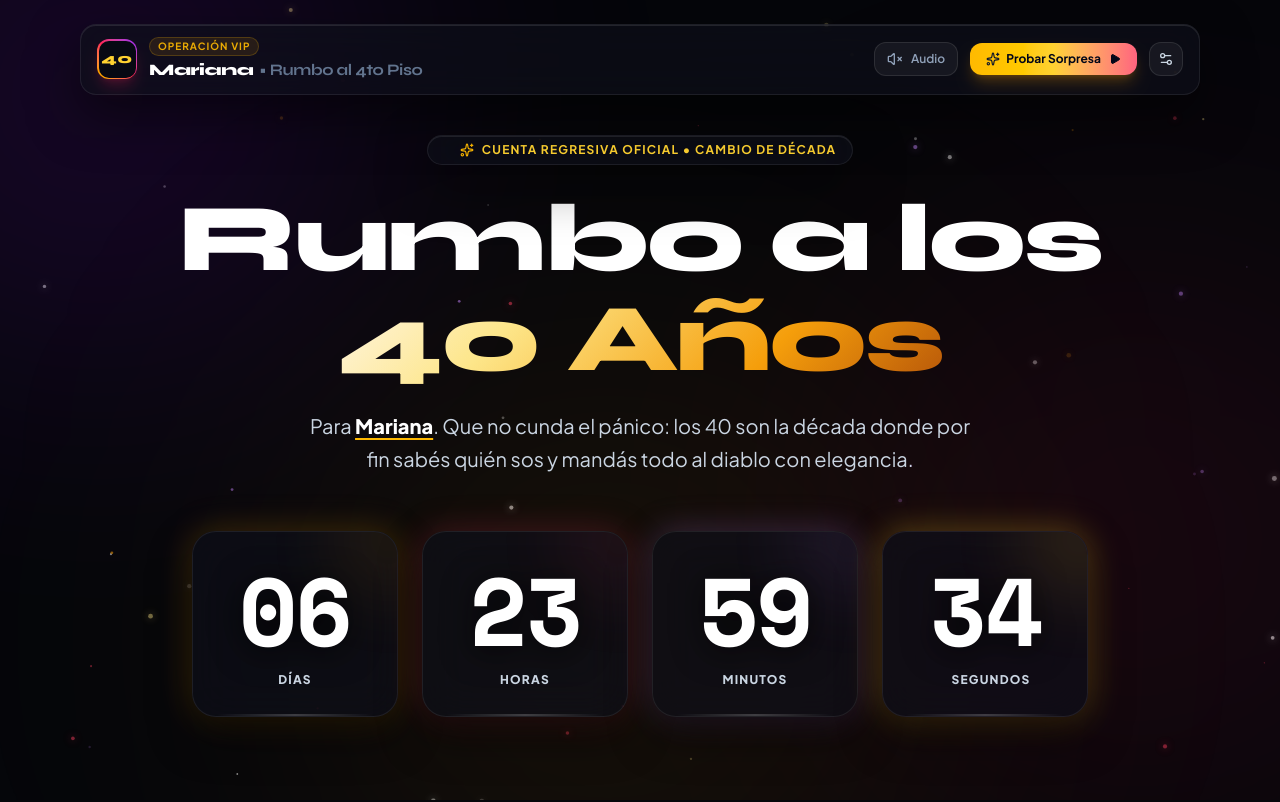
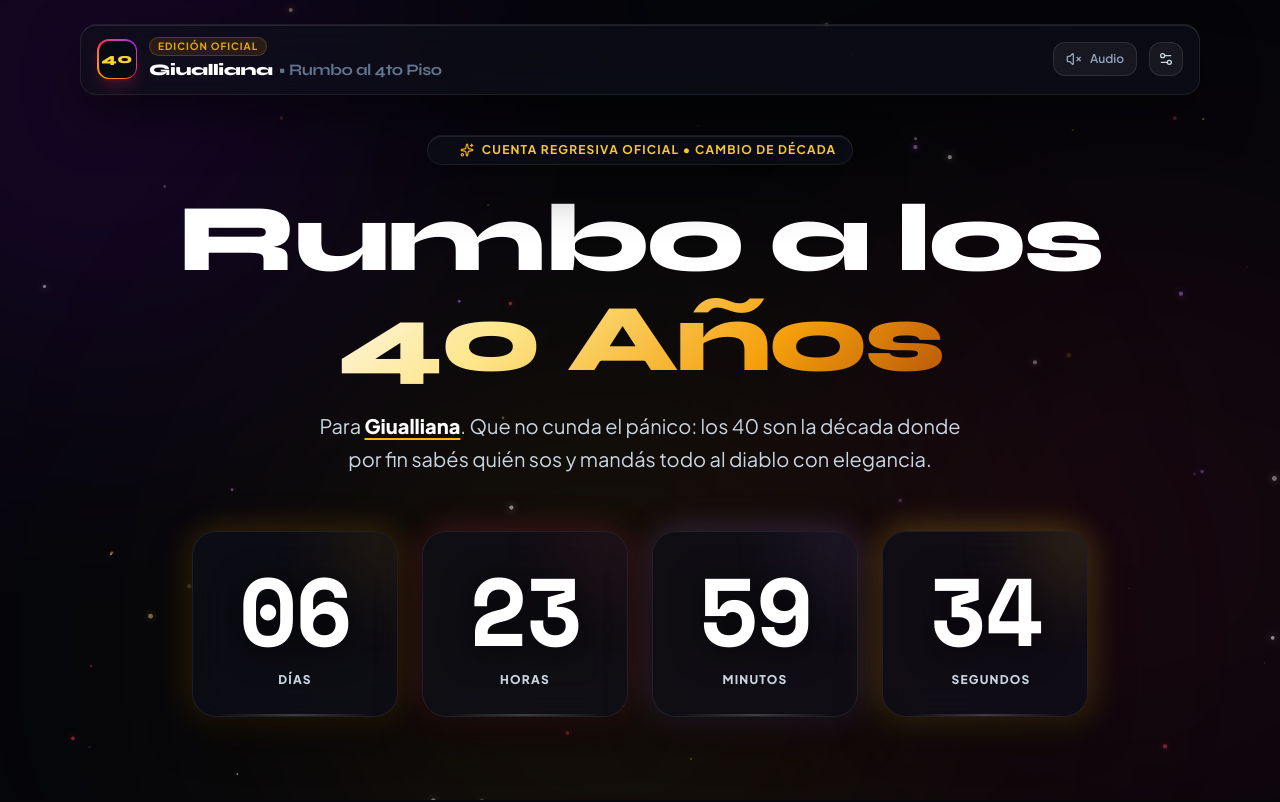
Before and after one commit to gianmarcozap/cuenta-regresiva-40, a React (Vite) app: page / in a window 1280 px wide. Shown: the top 802 px of the page. Built offline with nearby package versions, Linux system fonts and the light colour scheme.

Commit message:
feat: set sister name to Giualliana and remove test surprise button

```diff
--- a/src/App.tsx
+++ b/src/App.tsx
@@ -10,8 +10,8 @@ import { SurpriseModal } from './components/SurpriseModal';
 import { SettingsModal } from './components/SettingsModal';
 
 const DEFAULT_CONFIG: AppConfig = {
-  sisterName: "Mariana",
-  // Default target date: 7 days in the future for preview
+  sisterName: "Giualliana",
+  // Default target date: 7 days in future if not set
   targetDate: new Date(Date.now() + 7 * 24 * 60 * 60 * 1000).toISOString().slice(0, 16),
   youtubeVideoId: "",
   directVideoUrl: "",
@@ -23,7 +23,12 @@ export default function App() {
     const saved = localStorage.getItem('birthday_40_config');
     if (saved) {
       try {
-        return JSON.parse(saved);
+        const parsed = JSON.parse(saved);
+        // Force update to Giualliana if old test name was Mariana
+        if (parsed.sisterName === 'Mariana' || !parsed.sisterName) {
+          parsed.sisterName = 'Giualliana';
+        }
+        return parsed;
       } catch {
         return DEFAULT_CONFIG;
       }
@@ -61,7 +66,6 @@ export default function App() {
         isAudioOn={isAudioOn}
         setIsAudioOn={setIsAudioOn}
         onOpenSettings={() => setIsSettingsOpen(true)}
-        onTriggerSurprise={() => setIsSurpriseOpen(true)}
       />
 
       {/* Hero Section & Countdown */}
@@ -116,11 +120,11 @@ export default function App() {
           <Heart className="w-3.5 h-3.5 text-rose-500 fill-rose-500 inline" />
         </div>
         <div>
-          Al llegar a 0 se desbloquea la sorpresa familiar • Listo para desplegar en Vercel
+          Al llegar a 0 se desbloquea automáticamente la sorpresa familiar
         </div>
       </footer>
 
-      {/* Surprise Modal (The Climax) */}
+      {/* Surprise Modal (The Climax - Only triggers automatically at 0) */}
       <SurpriseModal
         isOpen={isSurpriseOpen}
         onClose={() => setIsSurpriseOpen(false)}
--- a/src/components/Navbar.tsx
+++ b/src/components/Navbar.tsx
@@ -1,5 +1,5 @@
 import React from 'react';
-import { Volume2, VolumeX, Sparkles, Settings2, Play } from 'lucide-react';
+import { Volume2, VolumeX, Settings2 } from 'lucide-react';
 import { sound } from '../lib/audio';
 
 interface NavbarProps {
@@ -7,7 +7,6 @@ interface NavbarProps {
   isAudioOn: boolean;
   setIsAudioOn: (val: boolean) => void;
   onOpenSettings: () => void;
-  onTriggerSurprise: () => void;
 }
 
 export const Navbar: React.FC<NavbarProps> = ({
@@ -15,7 +14,6 @@ export const Navbar: React.FC<NavbarProps> = ({
   isAudioOn,
   setIsAudioOn,
   onOpenSettings,
-  onTriggerSurprise,
 }) => {
   const handleToggleAudio = () => {
     const newState = sound.toggle();
@@ -35,7 +33,7 @@ export const Navbar: React.FC<NavbarProps> = ({
           <div className="leading-tight">
             <div className="flex items-center gap-2">
               <span className="text-[10px] uppercase tracking-widest font-bold text-amber-400/90 bg-amber-400/10 px-2 py-0.5 rounded-full border border-amber-400/20">
-                Operación VIP
+                Edición Oficial
               </span>
             </div>
             <h2 className="text-sm sm:text-base font-extrabold text-white tracking-tight flex items-center gap-1.5 mt-0.5">
@@ -70,20 +68,6 @@ export const Navbar: React.FC<NavbarProps> = ({
             )}
           </button>
 
-          {/* Test Surprise (Climax trigger) */}
-          <button
-            onClick={() => {
-              sound.playClick();
-              onTriggerSurprise();
-            }}
-            className="group relative px-3 sm:px-4 py-2 rounded-xl text-xs font-bold text-slate-950 bg-gradient-to-r from-amber-400 via-amber-300 to-rose-400 hover:from-amber-300 hover:to-rose-300 transition-all shadow-lg shadow-amber-500/25 flex items-center gap-1.5 cursor-pointer hover:scale-[1.02] active:scale-[0.98]"
-            title="Simular momento cero y ver la sorpresa instantáneamente"
-          >
-            <Sparkles className="w-3.5 h-3.5 text-slate-900 group-hover:rotate-12 transition-transform" />
-            <span>Probar Sorpresa</span>
-            <Play className="w-3 h-3 fill-slate-950 text-slate-950 ml-0.5 hidden sm:inline" />
-          </button>
-
           {/* Settings modal trigger */}
           <button
             onClick={() => {
@@ -91,7 +75,7 @@ export const Navbar: React.FC<NavbarProps> = ({
               onOpenSettings();
             }}
             className="p-2 rounded-xl bg-white/5 hover:bg-white/10 text-slate-300 hover:text-white border border-white/10 transition-all cursor-pointer"
-            title="Personalizar nombre, fecha y video"
+            title="Configurar fecha y video"
           >
             <Settings2 className="w-4 h-4" />
           </button>
--- a/src/components/SettingsModal.tsx
+++ b/src/components/SettingsModal.tsx
@@ -75,7 +75,7 @@ export const SettingsModal: React.FC<SettingsModalProps> = ({
                 value={form.sisterName}
                 onChange={(e) => setForm({ ...form, sisterName: e.target.value })}
                 className="w-full px-4 py-2.5 rounded-xl bg-white/5 border border-white/10 text-white text-sm focus:outline-none focus:border-amber-400/60 focus:bg-white/10 transition-all font-medium"
-                placeholder="Ej: Mariana"
+                placeholder="Ej: Giualliana"
                 required
               />
             </div>
```
